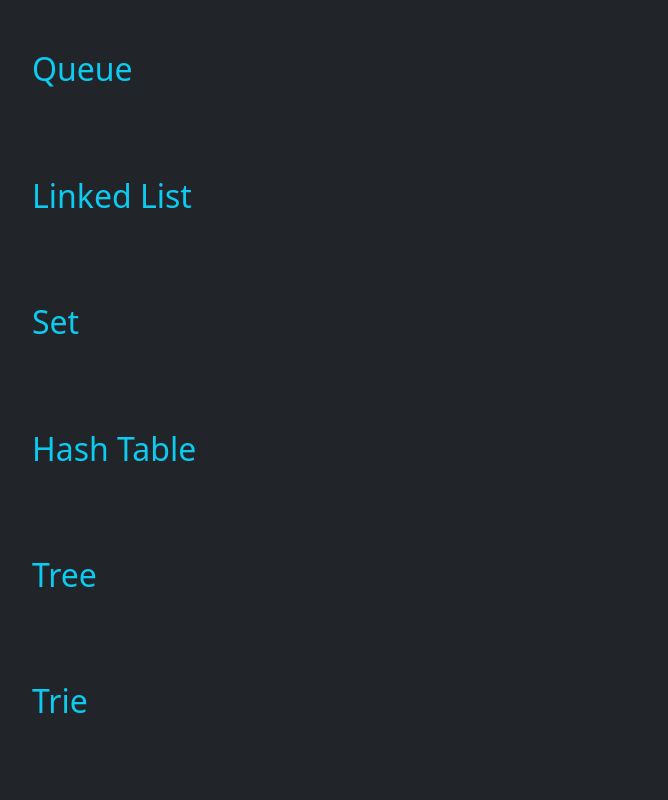
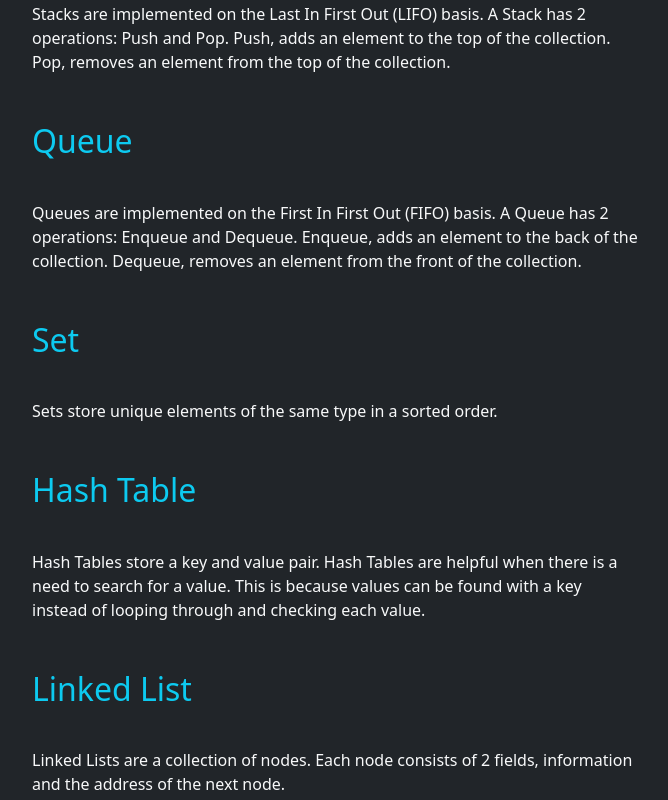
Before and after one commit to nathan-wick/nathan-wick-old, a React (Create React App) app in the folder nathan-wick/: page /blog/eight-essential-typescript-data-structures in a window 1280 px wide. Shown: the part 340-1140 px from the top of the page, without its empty margins (304-972 px from the left). Built offline with nearby package versions, Linux system fonts and the light colour scheme.

Commit message:
Update Data Structures Blog

```diff
--- a/nathan-wick/src/components/views/blogs/EightEssentialTypescriptDataStructures.tsx
+++ b/nathan-wick/src/components/views/blogs/EightEssentialTypescriptDataStructures.tsx
@@ -18,37 +18,37 @@ const EightEssentialTypescriptDataStructures = (props: any) => {
                 text='Stack'
                 isMobile={props.isMobile} />
             <Text
-                text=''
+                text='Stacks are implemented on the Last In First Out (LIFO) basis. A Stack has 2 operations: Push and Pop. Push, adds an element to the top of the collection. Pop, removes an element from the top of the collection.'
                 isMobile={props.isMobile} />
             <Heading
                 text='Queue'
                 isMobile={props.isMobile} />
             <Text
-                text=''
+                text='Queues are implemented on the First In First Out (FIFO) basis. A Queue has 2 operations: Enqueue and Dequeue. Enqueue, adds an element to the back of the collection. Dequeue, removes an element from the front of the collection.'
+                isMobile={props.isMobile} />
+            <Heading
+                text='Set'
+                isMobile={props.isMobile} />
+            <Text
+                text='Sets store unique elements of the same type in a sorted order.'
+                isMobile={props.isMobile} />
+            <Heading
+                text='Hash Table'
+                isMobile={props.isMobile} />
+            <Text
+                text='Hash Tables store a key and value pair. Hash Tables are helpful when there is a need to search for a value. This is because values can be found with a key instead of looping through and checking each value.'
                 isMobile={props.isMobile} />
             <Heading
                 text='Linked List'
                 isMobile={props.isMobile} />
             <Text
-                text=''
-                isMobile={props.isMobile} />
-            <Heading
-                text='Set'
-                isMobile={props.isMobile} />
-            <Text
-                text=''
-                isMobile={props.isMobile} />
-            <Heading
-                text='Hash Table'
-                isMobile={props.isMobile} />
-            <Text
-                text=''
+                text='Linked Lists are a collection of nodes. Each node consists of 2 fields, information and the address of the next node.'
                 isMobile={props.isMobile} />
             <Heading
                 text='Tree'
                 isMobile={props.isMobile} />
             <Text
-                text=''
+                text='Trees are a collection of nodes. Each node consists of a value and references to other nodes. Unlike a Linked List node, a Tree node can reference multiple other nodes.'
                 isMobile={props.isMobile} />
             <Heading
                 text='Trie'
```
